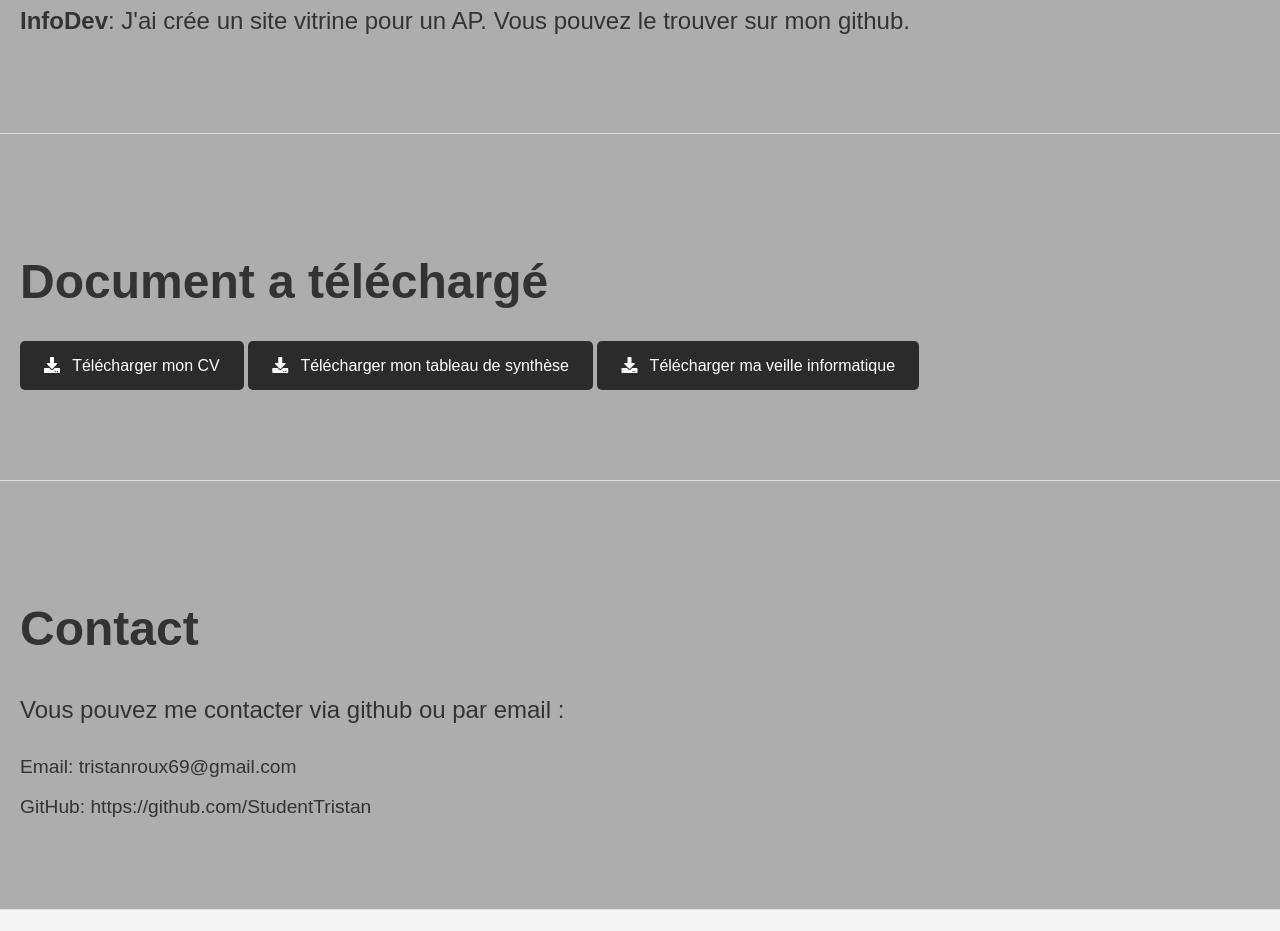
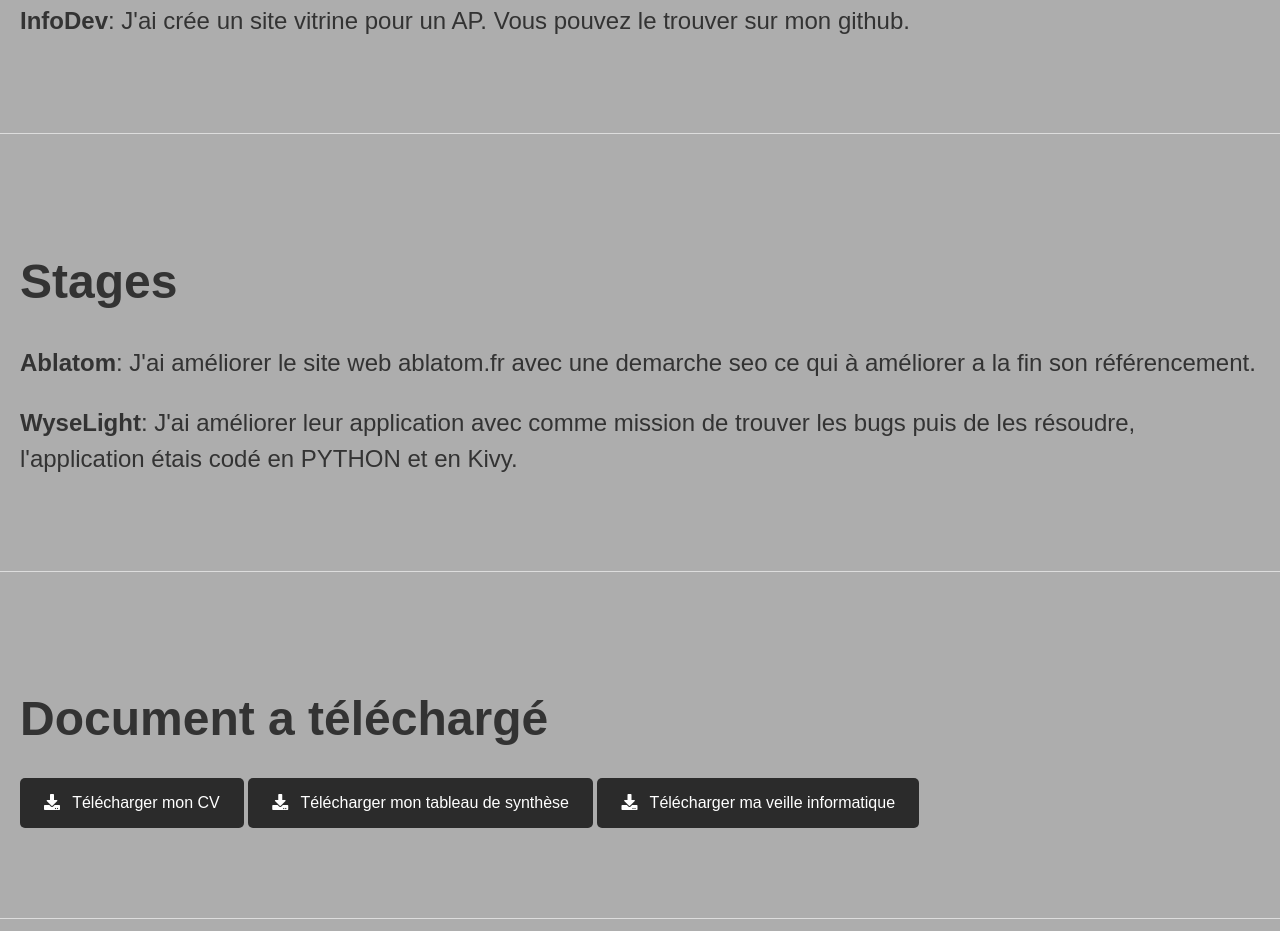
Before and after one commit to tristanrouxdev/portfolio, a plain HTML site: page docs/index.html in a window 1280 px wide. Shown: the part 2166-3097 px from the top of the page. Before the commit the page ends 3076 px from the top, so only its background shows below. Drawn offline with Linux system fonts and the light colour scheme; a script that the page names is missing.

Commit message:
crtéation de la section stage.

```diff
--- a/docs/index.html
+++ b/docs/index.html
@@ -66,7 +66,14 @@
             <div class="boxed">
                 <h2>Projets</h2>
                 <p><b>InfoDev</b>: J'ai crée un site vitrine pour un AP. Vous pouvez le trouver sur mon github.</p>
+            </div>
+        </div>
 
+        <div class="section" id="projets">
+            <div class="boxed">
+                <h2>Stages</h2>
+                <p><b>Ablatom</b>: J'ai améliorer le site web ablatom.fr avec une demarche seo ce qui à améliorer a la fin son référencement.</p>
+                <p><b>WyseLight</b>: J'ai améliorer leur application avec comme mission de trouver les bugs puis de les résoudre, l'application étais codé  en PYTHON et en Kivy.</p>
             </div>
         </div>
 
```
